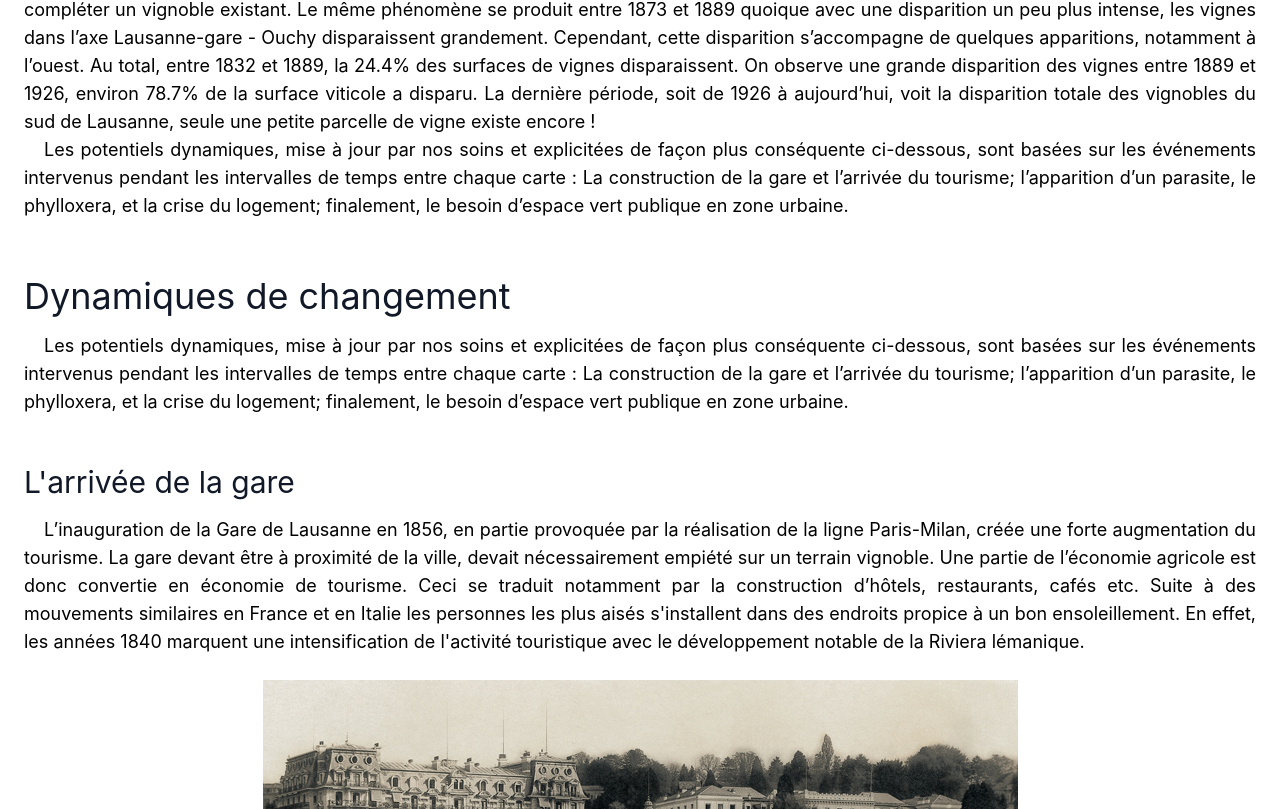
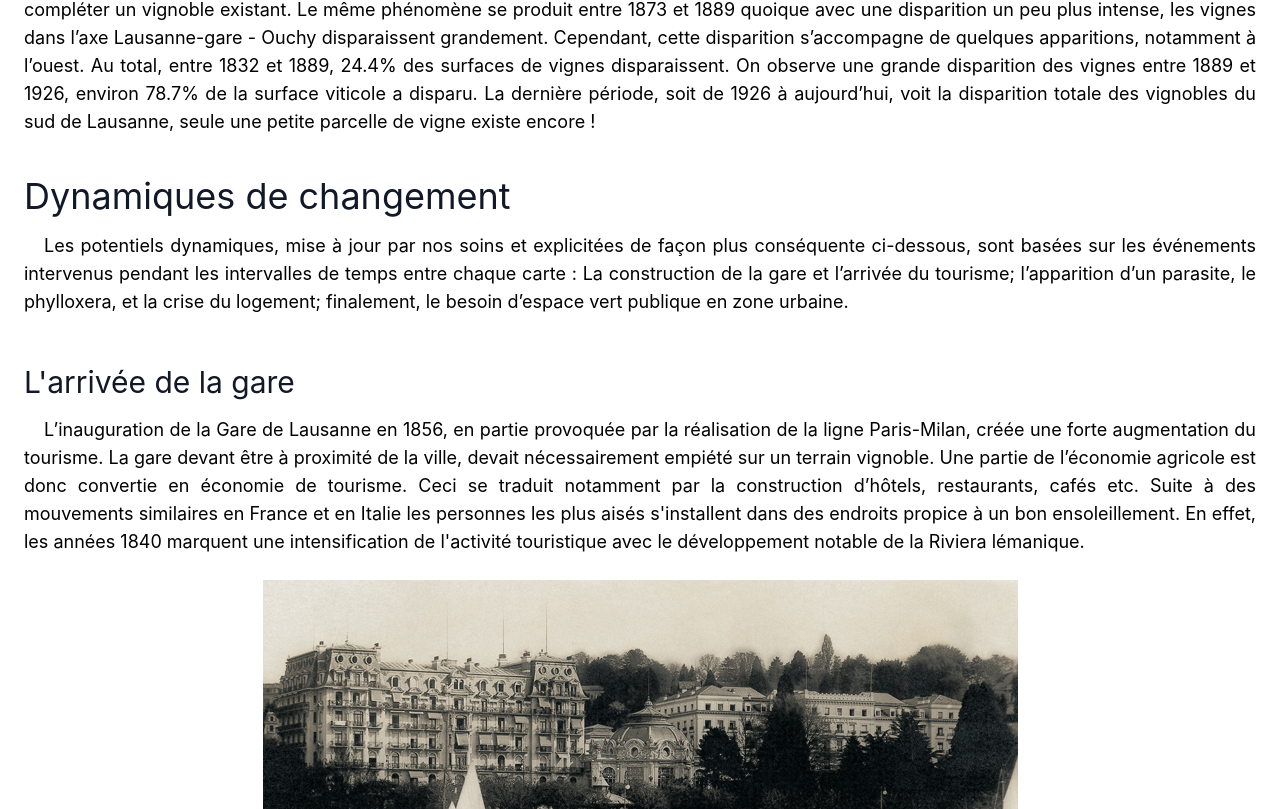
Before and after one commit to LTMVigne/ltmvigne.github.io, a React (Create React App) app: page / in a window 1280 px wide. Shown: the part 2591-3400 px from the top of the page. Built offline with nearby package versions, Linux system fonts and the light colour scheme.

Commit message:
Fix the text and some typos

```diff
--- a/src/pages/Cadastre.tsx
+++ b/src/pages/Cadastre.tsx
@@ -237,16 +237,10 @@ const Cadastre: FC = () => {
         observer l'apparition de nouvelles vignes, souvent venant compléter un vignoble existant. Le même phénomène se
         produit entre 1873 et 1889 quoique avec une disparition un peu plus intense, les vignes dans l’axe Lausanne-gare
         - Ouchy disparaissent grandement. Cependant, cette disparition s’accompagne de quelques apparitions, notamment à
-        l’ouest. Au total, entre 1832 et 1889, la 24.4% des surfaces de vignes disparaissent. On observe une grande
+        l’ouest. Au total, entre 1832 et 1889, 24.4% des surfaces de vignes disparaissent. On observe une grande
         disparition des vignes entre 1889 et 1926, environ 78.7% de la surface viticole a disparu. La dernière période,
         soit de 1926 à aujourd’hui, voit la disparition totale des vignobles du sud de Lausanne, seule une petite
         parcelle de vigne existe encore !`}
-      </p>
-      <p className="indent-5 text-lg text-justify pb-4">
-        {`Les potentiels dynamiques, mise à jour par nos soins et explicitées de façon plus conséquente ci-dessous, sont
-        basées sur les événements intervenus pendant les intervalles de temps entre chaque carte : La construction de la
-        gare et l’arrivée du tourisme; l’apparition d’un parasite, le phylloxera, et la crise du logement; finalement,
-        le besoin d’espace vert publique en zone urbaine.`}
       </p>
     </div>
   );
--- a/src/pages/Vin.tsx
+++ b/src/pages/Vin.tsx
@@ -36,7 +36,7 @@ const Vin: FC = () => {
           dus à l’alcool se multiplient et les mouvements de tempérance et d’abstinence émergent en réponse pour tenter
           de freiner la consommation. La demande de vin est accru tandis que les vignes lausannoises disparaissent.
           Facilité par la voie ferrée, les vins sont donc importés depuis l’étranger et leur faible prix fait vite
-          concurrence à la culture viticole locale restante, cher et peu rémunératrice.`}
+          concurrence à la culture viticole locale restante, chère et peu rémunératrice.`}
         </p>
       </div>
     </div>
--- a/src/pages/dynamique/Preservation.tsx
+++ b/src/pages/dynamique/Preservation.tsx
@@ -56,7 +56,7 @@ const Preservation: FC = () => {
         <h2 className="text-xl text-left text-gray-900">Promenade Mercier</h2>
         <p className="indent-5 text-lg text-justify py-4">
           {`Comme dans les cas précédents, la parcelle où aujourd'hui est construite la promenade Mercier était recouverte
-          de vignes en 1889. En 1889, les riverains s’opposent à la construction de nouvelle habitations. La zone est
+          de vignes. En 1889, les riverains s’opposent à la construction de nouvelles habitations. La zone est
           alors déjà réputée pour sa belle vue. Les habitants usent d’une pétition pour faire valoir l’importance du
           lieu. En 1910 la ville finit les travaux et la promenade Mercier voit le jour. C’est grâce à un don de
           Jean-Jacques Mercier fils en 1903 que la commune a pu entreprendre de tels travaux. Ce dernier demanda que la
--- a/src/pages/dynamique/Today.tsx
+++ b/src/pages/dynamique/Today.tsx
@@ -12,7 +12,7 @@ const Today: FC = () => {
           écoles environnantes. Deux employés communaux s’en occupent tout au long de l’année et les récoltes sont
           ensuite redistribuées aux élèves. La vigne s'étend sur 1000 m2 avec quelques 600 pieds de vignes produisant
           800 kg de raisin par année de 14 variétés différentes. Les vignes furent arrachée en 1930, mais replantée en
-          1987à titre didactique et symbolique par la ville qui a acquis le terrain en 1982.`}
+          1987 à titre didactique et symbolique par la ville qui a acquis le terrain en 1982.`}
         </p>
         <div className="flex flex-col items-center mt-4">
           <img id="languedoc" src={languedoc} alt="" className="w-[518px] h-[395px] mb-2" />
--- a/src/pages/dynamique/Urbanisation.tsx
+++ b/src/pages/dynamique/Urbanisation.tsx
@@ -51,7 +51,7 @@ const Urbanisation: FC = () => {
             {`Ces avenues sont bordées par de nouvelles constructions qui, à l’image de Paris, utilisent
             l’îlot comme matrice de construction. Un exemple type serait le quartier Georgette, où le
             bâti devient une interface entre la ville et les cours intérieurs.
-            Finalement, la ville se détache de ce mouvement au début du 20ème siècle, pour adopter
+            Finalement, la ville se détache de ce mouvement au début du XXème siècle, pour adopter
             un principe typologique en adéquation parfaite avec sa géographie. Les “plots” de Lausanne
             émergent, notamment autour de l’Avenu Juste Olivier. Ces villas autonomes, tout comme l’îlot,
             offrent un filtre entre la rue et les jardins. L’avantage de ce modèle ne se révèle réellement
```
